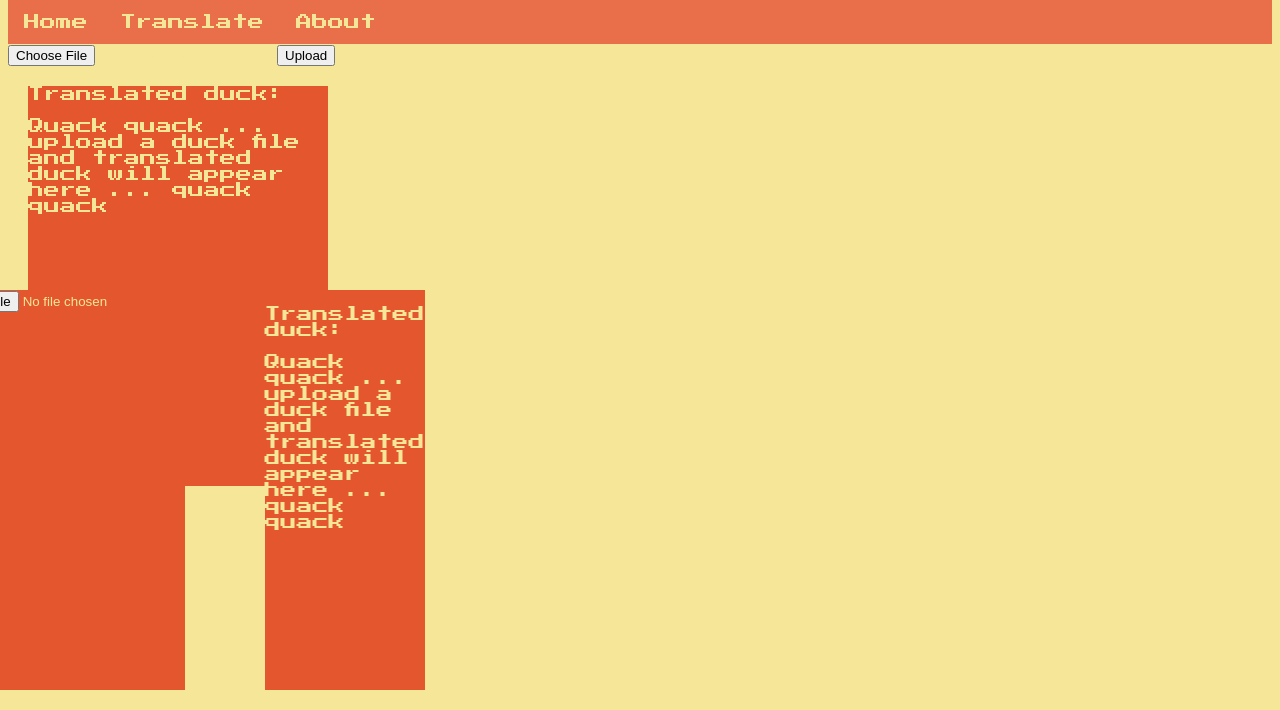
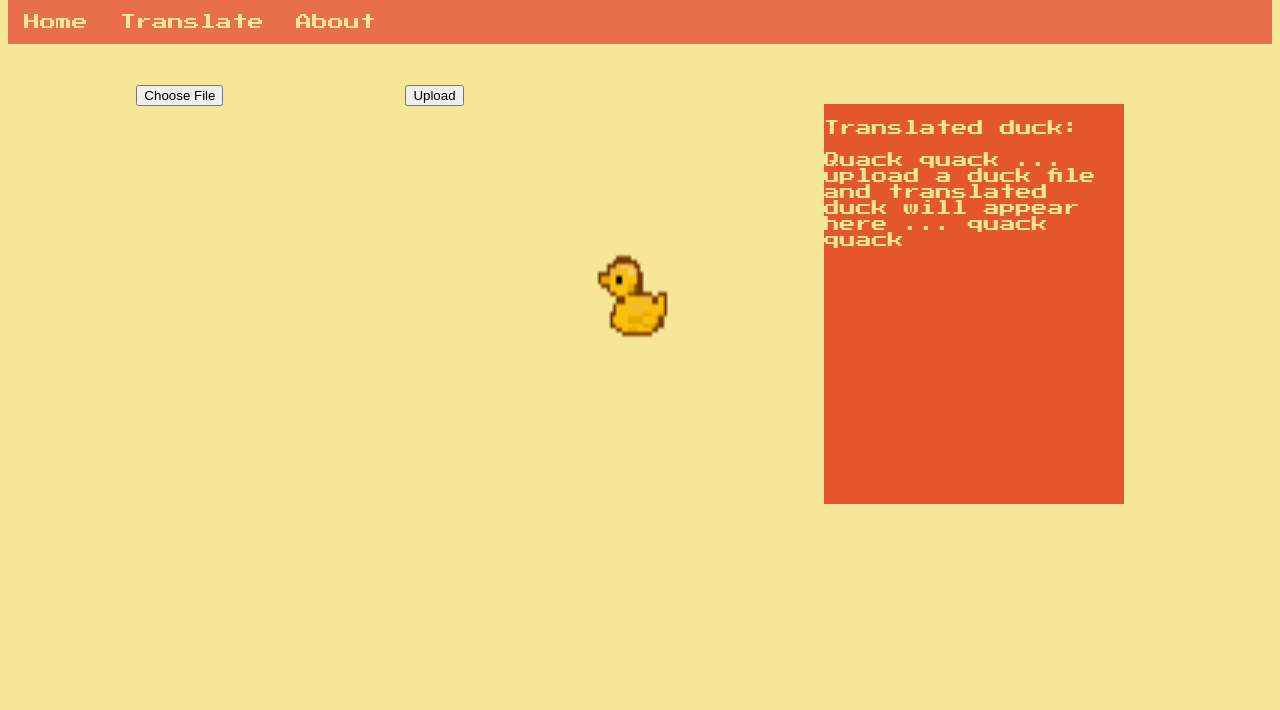
Before and after one commit to LJBookey/HackyQuacky, a Flask app: page / in a window 1280 px wide. Shown: the part 92-802 px from the top of the page. After the commit the page ends 596 px from the top, so only its background shows below. Run offline with Flask 3, Linux system fonts and the light colour scheme.

Commit message:
merged to one base html file

```diff
--- a/src/server/templates/translate.html
+++ b/src/server/templates/translate.html
@@ -16,22 +16,16 @@
                 <li><a href="about.html">About</a></li>
             </ul>
         </div>
-    <!-- The code for the form -->
+
+
+        <div class="flex-container">
+                <!-- The code for the form -->
         <!-- <div class="duckNoise"> -->
             <form action = "/success" method = "post" enctype="multipart/form-data">
                 <input type="file" name="file"/>
                 <input type = "submit" value="Upload">
             </form>
         <!-- </div> -->
-
-        <div class="duckTranslation">
-            <p>Translated duck: </p>
-            <p>Quack quack ... upload a duck file and translated duck will appear here ... quack quack <span class="translate"></span></p>
-
-        <div class="flex-container">
-            <div class="duckNoise">
-                <input type="file" id="duckFile" placeHolder="File to upload">
-            </div>
             <div class="duckGif">
             <img src="duck.gif" alt="a pixel duck" style = "width:100%; height:100%">
             </div>
```
